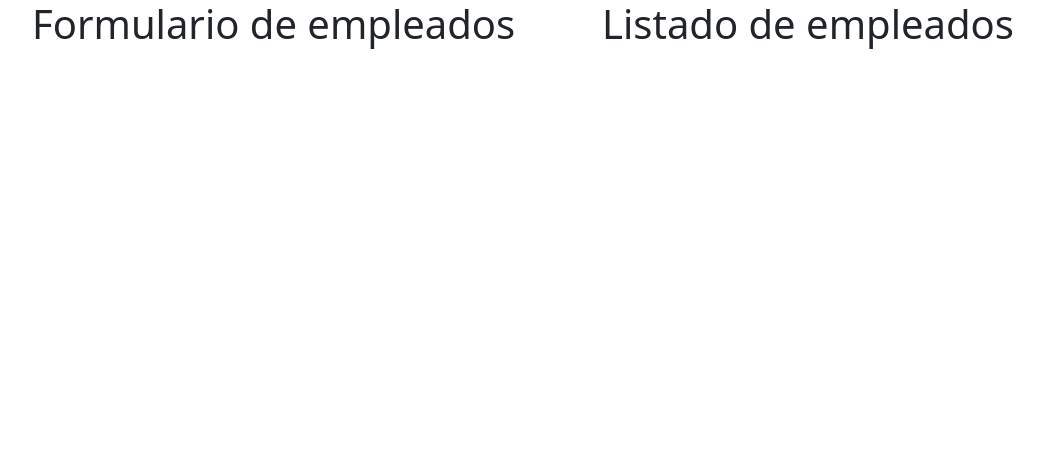
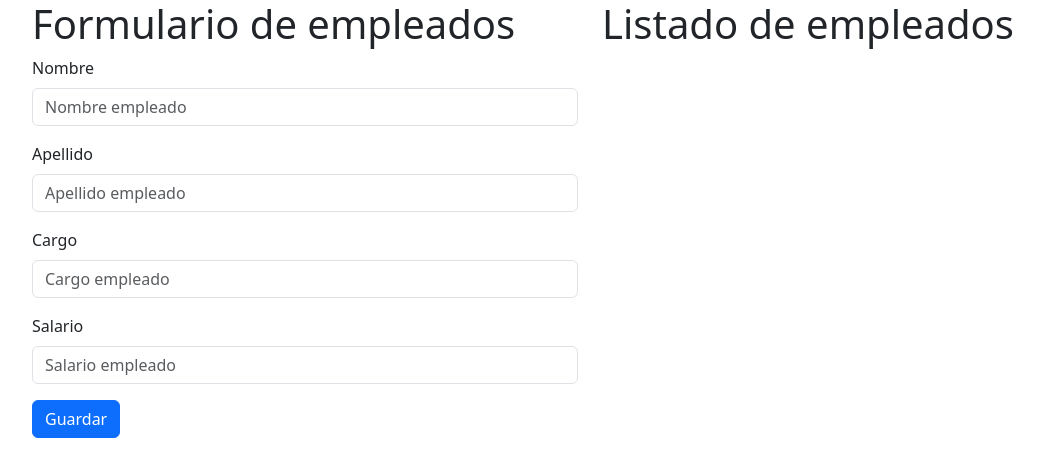
Before and after one commit to yeifreng/crud-angular, an Angular app: page / in a window 1280 px wide. Shown: the top 476 px of the page, without its empty margins (50-1093 px from the left). Built offline with nearby package versions, Linux system fonts and the light colour scheme.

Commit message:
creacion del formulario para empleados

```diff
--- a/src/app/app.module.ts
+++ b/src/app/app.module.ts
@@ -5,6 +5,7 @@ import { AppRoutingModule } from './app-routing.module';
 import { AppComponent } from './app.component';
 import { FormularioEmpleadosComponent } from './formulario-empleados/formulario-empleados.component';
 import { ListaEmpleadosComponent } from './lista-empleados/lista-empleados.component';
+import { FormsModule } from '@angular/forms';
 
 @NgModule({
   declarations: [
@@ -14,7 +15,8 @@ import { ListaEmpleadosComponent } from './lista-empleados/lista-empleados.compo
   ],
   imports: [
     BrowserModule,
-    AppRoutingModule
+    AppRoutingModule,
+    FormsModule
   ],
   providers: [],
   bootstrap: [AppComponent]
--- a/src/app/formulario-empleados/formulario-empleados.component.html
+++ b/src/app/formulario-empleados/formulario-empleados.component.html
@@ -1,3 +1,22 @@
 <div>
     <h1>{{titulo}}</h1>
+    <form action="" class="form-group">
+        <div class="mb-3">
+            <label class="form-label">Nombre</label>
+            <input type="text" class="form-control" name="nombre" id="nombre" placeholder="Nombre empleado">
+        </div>
+        <div class="mb-3">
+            <label class="form-label">Apellido</label>
+            <input type="text" class="form-control" name="apellido" id="apellido" placeholder="Apellido empleado">
+        </div>
+        <div class="mb-3">
+            <label class="form-label">Cargo</label>
+            <input type="text" class="form-control" name="cargo" id="cargo" placeholder="Cargo empleado">
+        </div>
+        <div class="mb-3">
+            <label class="form-label">Salario</label>
+            <input type="text" class="form-control" name="salario" id="salario" placeholder="Salario empleado">
+        </div>
+        <button type="submit" class="btn btn-primary">Guardar</button>
+    </form>
 </div>
```
